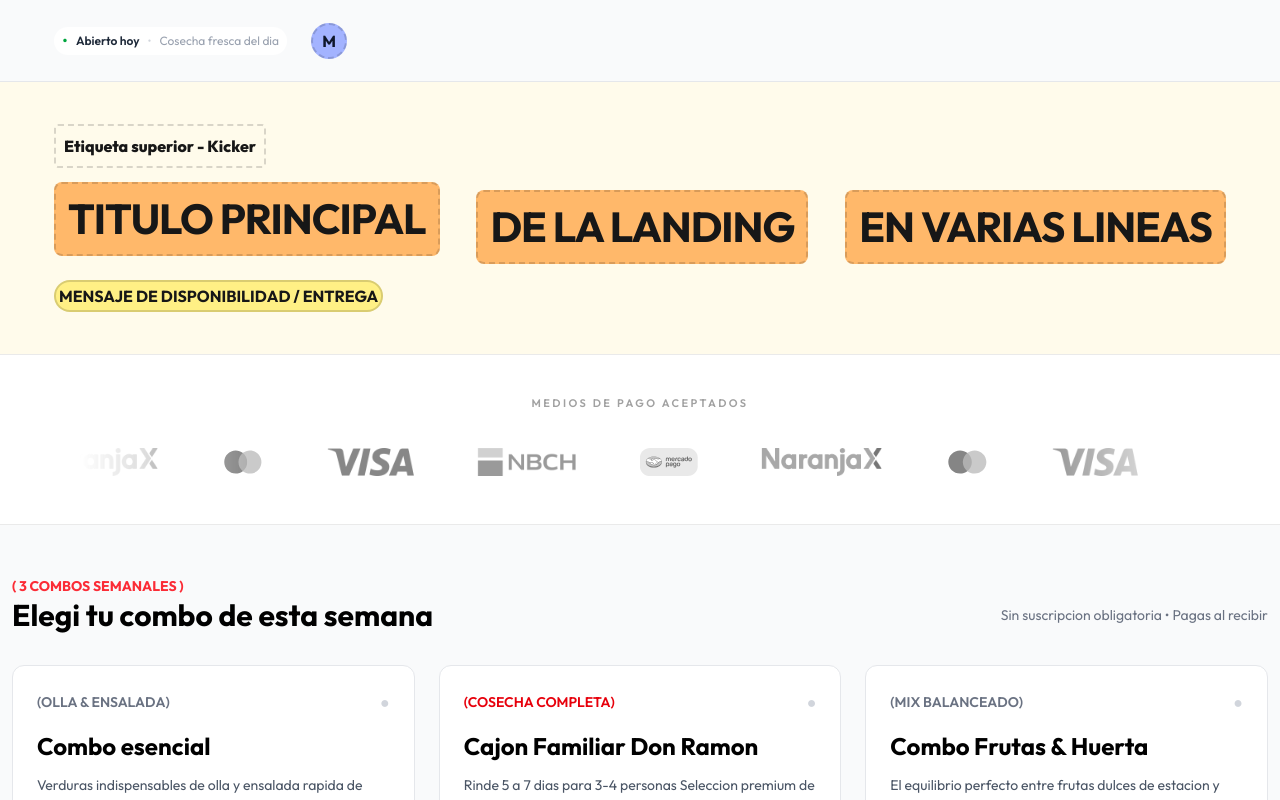
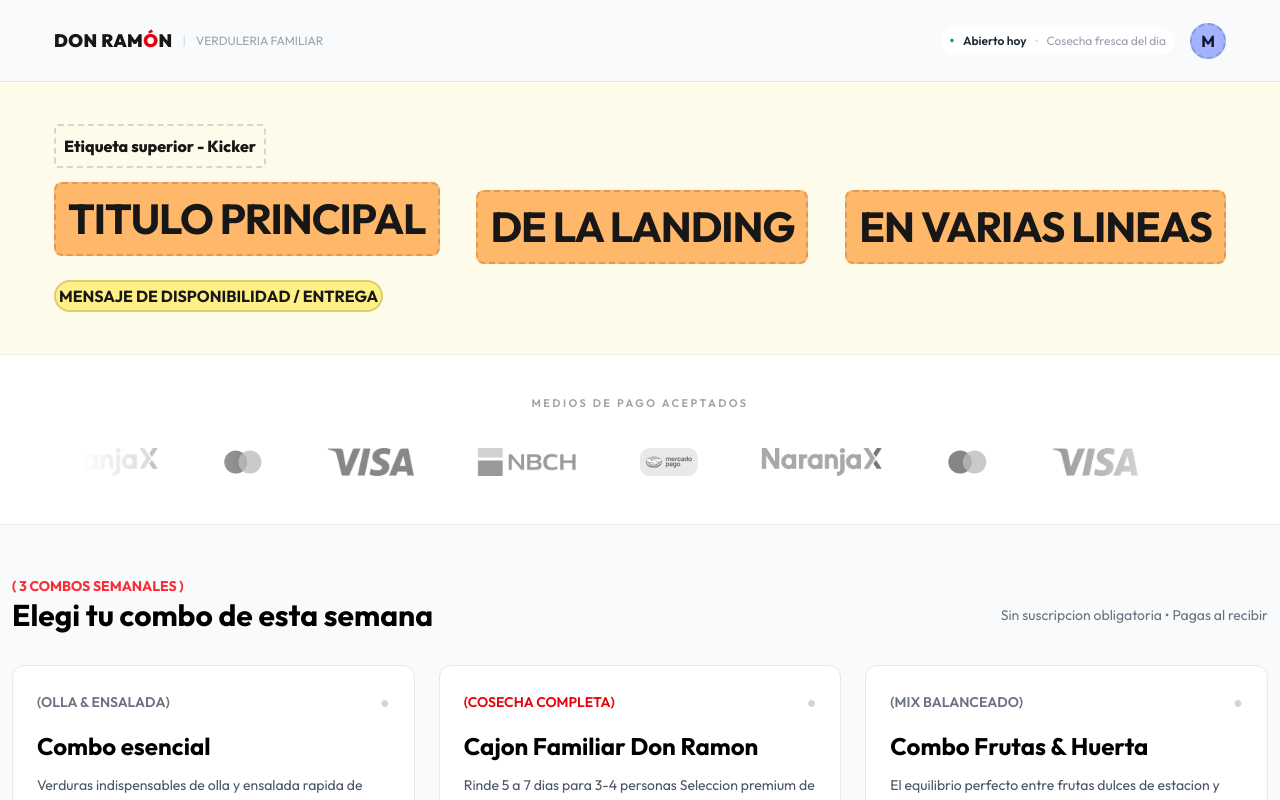
Before and after one commit to marelizal/frutix-template, a Next.js app in the folder landing/: page / in a window 1280 px wide. Shown: the top 800 px of the page. Built offline with nearby package versions, Linux system fonts and the light colour scheme.

Commit message:
header: alinio al estado del negocio y el boton de mensaje directo a la derecha envolviendolos en un div

```diff
--- a/landing/src/components/header.tsx
+++ b/landing/src/components/header.tsx
@@ -12,13 +12,15 @@ function Navbar() {
     return (
         <nav className="h-[82px] flex items-center px-5 bg-gray-50  sm:px-[54px] border-b border-gray-200 gap-6">
             {/* Brand - Logotipo y Slogan de nuestra landing */}
-            {/* <a href=""
+            <a href=""
             className="flex items-center gap-2.5"
             >
                 <span className="text-lg font-black tracking-wide uppercase">DON RAM<span className="text-red-600">Ó</span>N</span>
                 <span className="text-gray-300 text-xs">|</span>
                 <span className="text-xs text-gray-400 ">VERDULERIA FAMILIAR</span>
-            </a> */}
+            </a>
+
+          <div className="ml-auto flex items-center gap-4">
             {/* Estado del negocio y Mensaje corto */}
             <div className="bg-white items-center flex text-xs rounded-full gap-2 px-2 ">
                 <span className="text-green-600 text-lg">•</span>
@@ -31,6 +33,7 @@ function Navbar() {
             <div className="border-2 border-dashed border-black/15 bg-indigo-300 text-slate-900 rounded-full w-[36px] h-[36px] flex justify-center items-center font-bold">
                 M
             </div>
+           </div>
         </nav>
     );
 }
```
